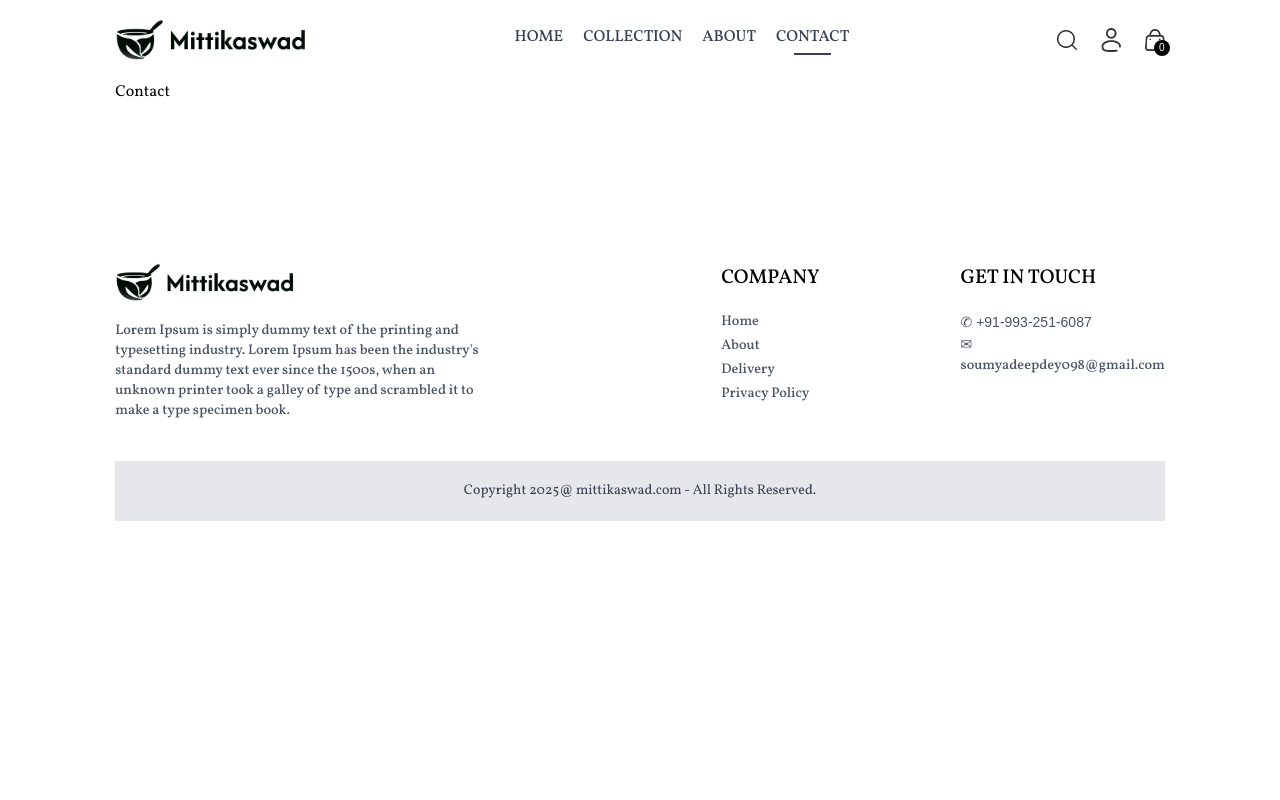
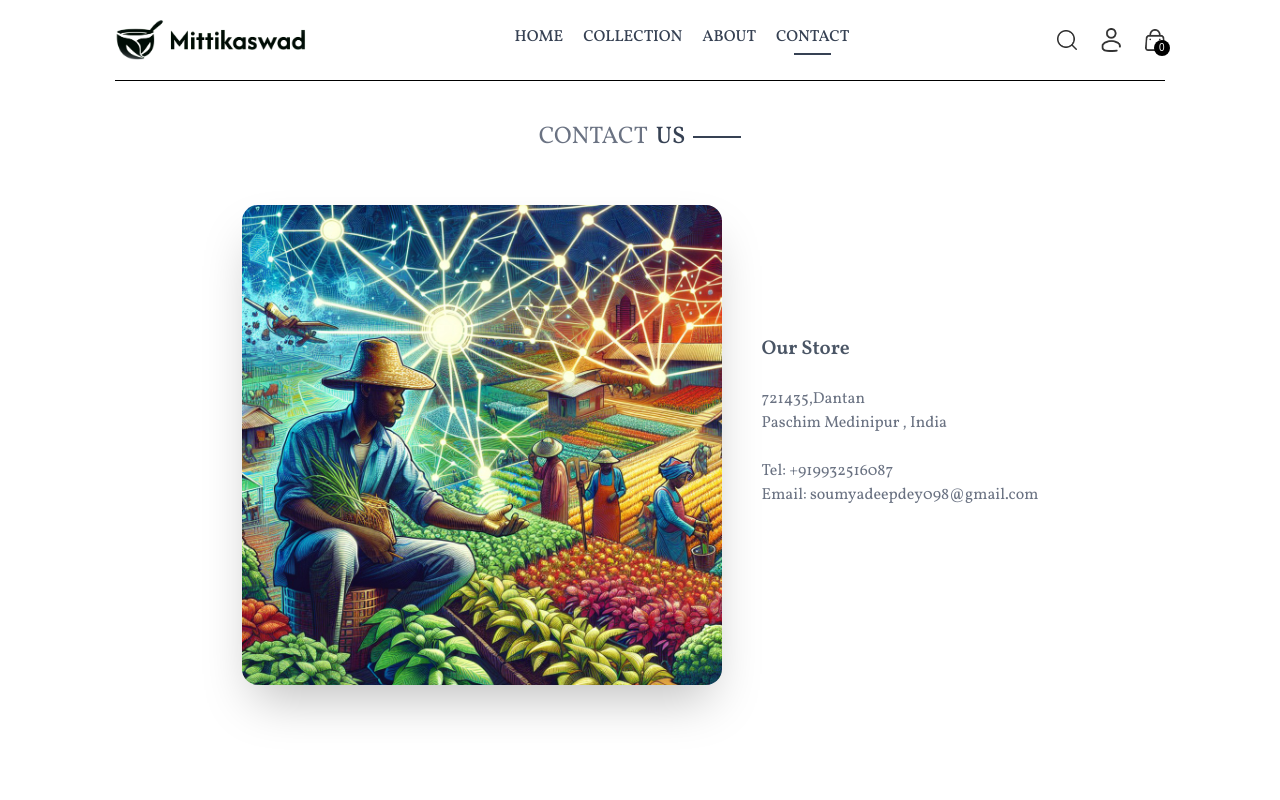
Before and after one commit to soumyadeepDey1/MittiKaSwad-Frontend, a React (Vite) app: page /contact in a window 1280 px wide. Shown: the top 800 px of the page. Built offline with nearby package versions, Linux system fonts and the light colour scheme; a web font is replaced by a local one.

Commit message:
Implement Contact page: add layout, store information, and contact details with image

```diff
--- a/src/pages/Contact.jsx
+++ b/src/pages/Contact.jsx
@@ -1,8 +1,23 @@
 import React from 'react'
-
+import Title from '../components/Title'
+import { assets } from '../assets/assets'
 const Contact = () => {
   return (
-    <div>Contact</div>
+    <div>
+      <div className='text-center text-2xl pt-10 border-t'>
+        <Title text1={'CONTACT'} text2={'US'} />
+      </div>
+      <div className='my-10 flex flex-col justify-center md:flex-row gap-10 mb-28'>
+        <img className='w-full md:max-w-[480px] rounded-2xl shadow-2xl' src={assets.contact_img} alt="" />
+        <div className='flex flex-col justify-center item-start gap-6'>
+          <p className='font-semibold text-xl text-gray-600'>Our Store</p>
+          <p className='text-gray-500'>721435,Dantan <br /> Paschim Medinipur , India</p>
+          <p className='text-gray-500'>Tel: +919932516087 <br /> Email: soumyadeepdey098@gmail.com</p>
+          <p></p>
+          <p></p>
+        </div>
+      </div>
+    </div>
   )
 }
 
```
